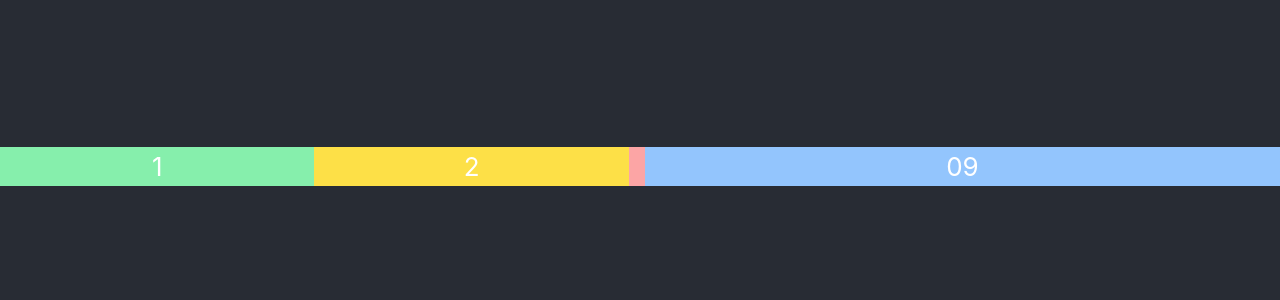
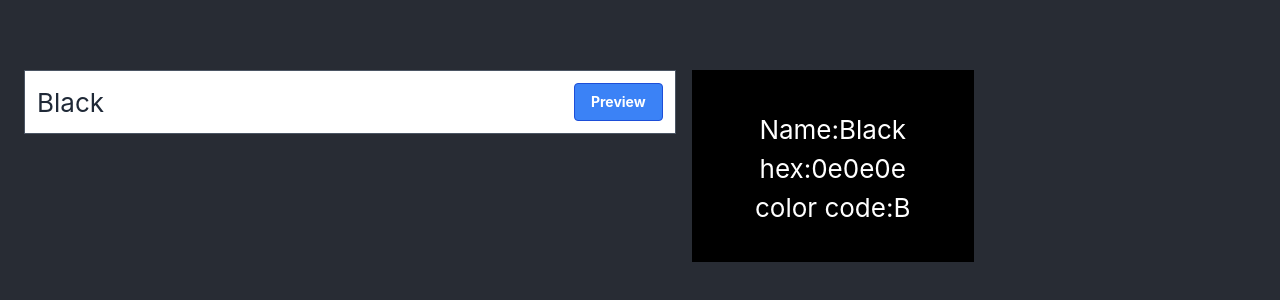
Before and after one commit to Bennylord03/my-app, a React (Create React App) app: page / in a window 1280 px wide. Shown: the part 234-534 px from the top of the page. Built offline with nearby package versions, Linux system fonts and the light colour scheme; no server answers.

Commit message:
Update App.js

```diff
--- a/src/App.js
+++ b/src/App.js
@@ -1,24 +1,79 @@
-import logo from './logo.svg';
-import './App.css';
+import logo from "./logo.svg";
+import "./App.css";
+import { useEffect, useState } from "react";
 
 function App() {
+  //states
+
+  const [color, setColor] = useState([]);
+
+  //functions
+  // Fetch the data from the URL
+  const fetchData = () => {
+    fetch("https://api.prolook.com/api/colors/prolook")
+      .then((response) => {
+        // Check if the response status is successful (200-299 range)
+        if (!response.ok) {
+          throw new Error("Network response was not ok");
+        }
+        // Parse the response body as JSON
+        return response.json();
+      })
+      .then((data) => {
+        // Use the data as needed
+        console.log("Fetched data:", data.colors);
+        setColor(data.colors);
+        // If the data contains a specific date field, you can access it like:
+        // const date = data.date;
+      })
+      .catch((error) => {
+        console.error("Fetch error:", error);
+      });
+  };
+
+  useEffect(() => {
+    fetchData();
+    console.log(color);
+  });
+
   return (
     <div className="App">
       <header className="App-header">
-      <div className="grid grid-rows-1 grid-flow-col gap-4 w-full bg-red-300">
-        <div className="bg-blue-300 flex">
-          <div className="bg-green-300 flex-1 w-33">
-            1
+        <div className="grid grid-rows-1 grid-flow-col gap-4 w-full p-6">
+          <div className="bg-white flex p-3 h-16 border border-gray-600">
+            <div className="flex-1 w-32">
+              <p className="text-left text-gray-800">Black</p>
+            </div>
+            <div className="flex-1 w-15">
+              <button className="bg-blue-500 hover:bg-blue-700 text-white font-bold text-sm py-2 px-4 border border-blue-700 rounded float-right">
+                Preview
+              </button>
+            </div>
           </div>
-          <div className="bg-yellow-300 flex-1 w-15">
-            2
+
+          <div>
+            <div className="w-1/2 h-48 bg-black align-middle pt-10">
+              <div className="justify-center">
+                <div className="inline-flex ">
+                  <p>Name:</p>
+                  <p>Black</p>
+                </div>
+              </div>
+              <div className="flex justify-center">
+                <div className="inline-flex ">
+                  <p>hex:</p>
+                  <p>0e0e0e</p>
+                </div>
+              </div>
+              <div className="flex justify-center">
+                <div className="inline-flex">
+                  <p>color code:</p>
+                  <p>B</p>
+                </div>
+              </div>
+            </div>
           </div>
         </div>
-
-        <div className="bg-blue-300">
-          09
-        </div>
-      </div>
       </header>
     </div>
   );
```
